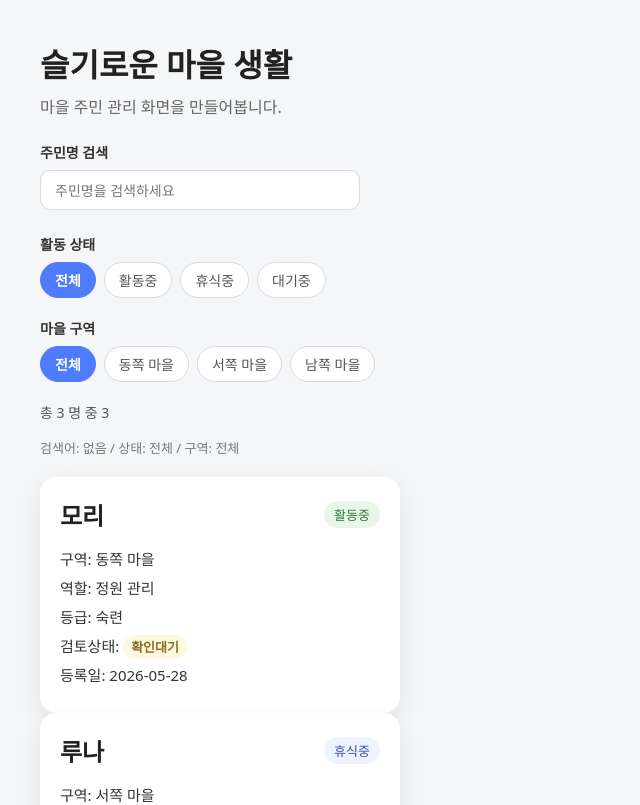
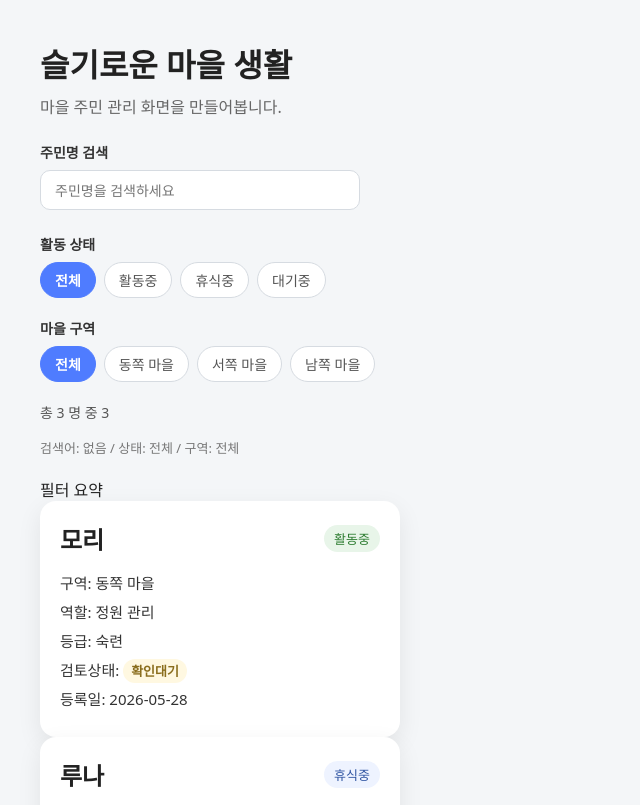
Before and after one commit to JEON-DONG-HEE/wise-village-life, a React (Vite) app: page / in a window 1280 px wide. Shown: the top 805 px of the page, without its empty margins (0-640 px from the left). Built offline with nearby package versions, Linux system fonts and the light colour scheme.

Commit message:
필터 요약 영역 분리: 필터 요약 컴포넌트 생성

```diff
--- a/src/App.tsx
+++ b/src/App.tsx
@@ -4,6 +4,7 @@ import StatusFilter from "./components/StatusFilter";
 import AreaFilter from "./components/AreaFilter";
 import EmptyMessage from "./components/EmptyMessage";
 import ResidentList from "./components/ResidentList";
+import FilterSummary from "./components/FilterSummary";
 
 import { residents } from "./data/residents";
 import type { AreaFilterType, FilterStatus } from "./types/resident";
@@ -61,6 +62,8 @@ function App() {
         {selectedArea}
       </div>
 
+      <FilterSummary />
+
       {isFiltered && (
         <button
           type="button"
--- /dev/null
+++ b/src/components/FilterSummary.tsx
@@ -0,0 +1,17 @@
+import type { AreaFilterType, FilterStatus } from "./types/resident";
+
+type FilterSummaryProps = {
+  totalCount: number;
+  filteredCount: number;
+  keyword: string;
+  selectedStatus: FilterStatus;
+  selectedArea: AreaFilterType;
+  isFiltered: boolean;
+  onResetFilters: () => void;
+};
+
+function FilterSummary() {
+  return <div>필터 요약</div>;
+}
+
+export default FilterSummary;
```
